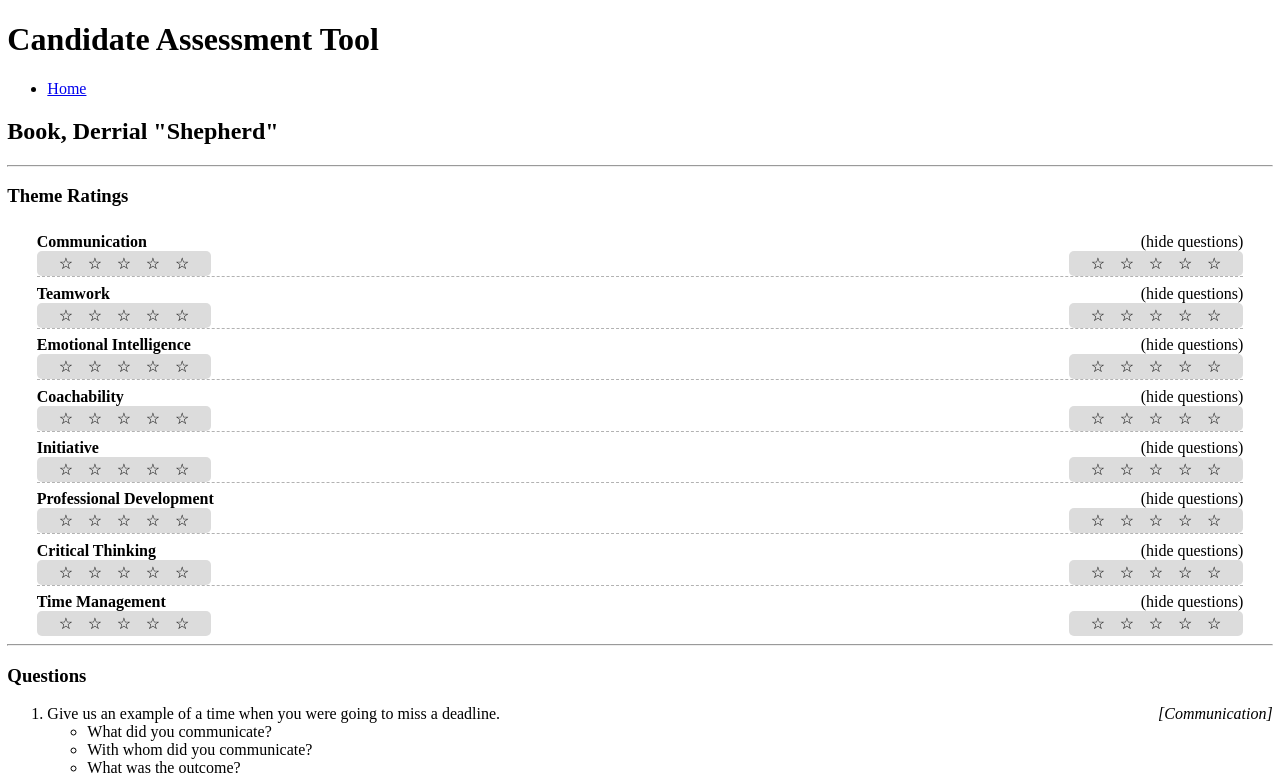
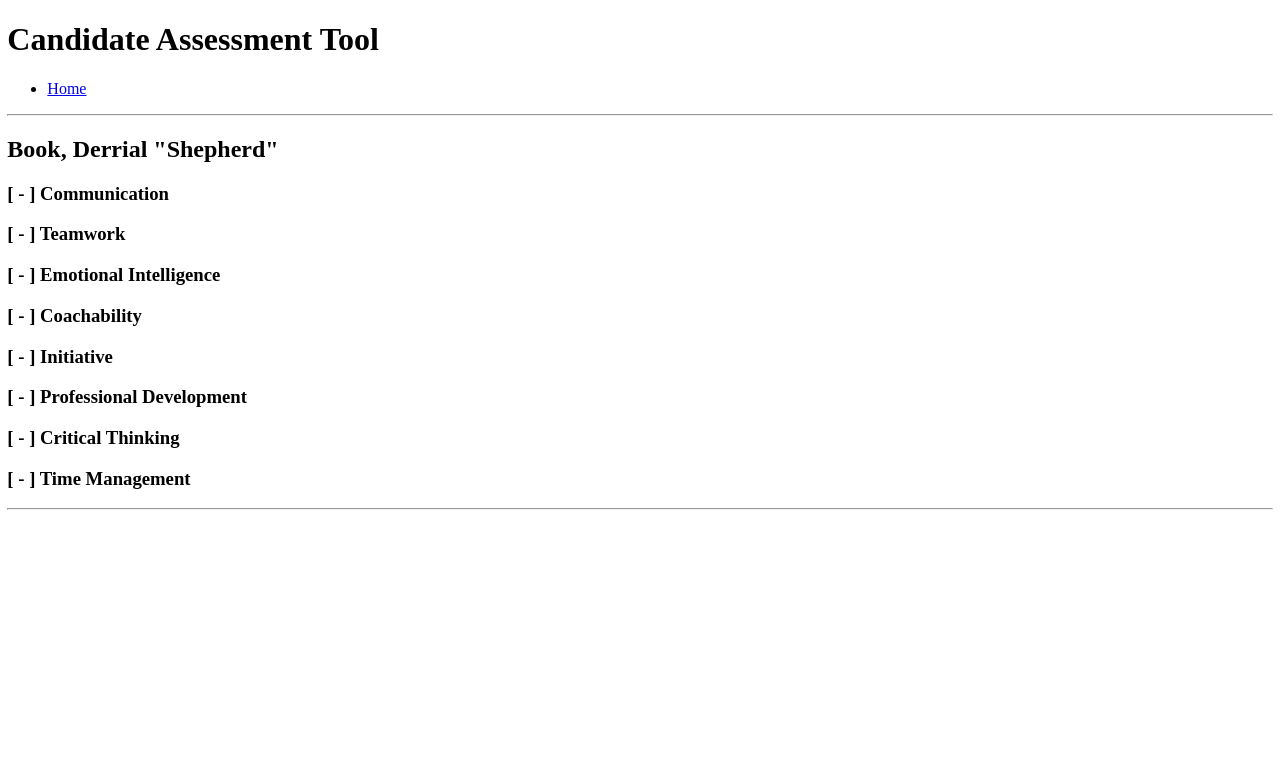
Before and after one commit to kalisjoshua/candidate-assessment-tool, a Next.js app: page /candidates/moaczk in a window 1280 px wide. Shown: the top 777 px of the page. Built offline with nearby package versions, Linux system fonts and the light colour scheme.

Commit message:
it's definitely not pretty but reviews are being persisted in the API and returned to the UI; and the UI is keeping the reviews

```diff
--- a/modules/datastore.js
+++ b/modules/datastore.js
@@ -8,8 +8,8 @@ export default {
 }
 
 // *** TEST DATA *** //
-if (!store['candidates']) {
-  store['candidates'] = [
+if (!store["candidates"]) {
+  store["candidates"] = [
     {
         "id": "moaczk",
         "name": "Book, Derrial \"Shepherd\""
@@ -52,7 +52,7 @@ if (!store['candidates']) {
     }
   ]
 
-  store['competencies'] = {
+  store["competencies"] = {
     Culture: [
       // 'How do you demonstrate behaviors that are in line with our ISMs',
       'Attitude and behavior are in line with the ISMs?',
@@ -73,7 +73,9 @@ if (!store['candidates']) {
     ],
   }
 
-  store['ratings'] = [
+  store["evaluations"] = {}
+
+  store["ratings"] = [
     {
       competencies: 'I would not want to work with this person in any context.',
       questions: 'I was put off by their response.',
@@ -83,11 +85,6 @@ if (!store['candidates']) {
       competencies: 'I would not want this person on my team.',
       questions: 'I don\'t think their response was very good.',
       score: -1,
-    },
-    {
-      competencies: 'I have no feelings - for or against - about this person joining our team.',
-      questions: 'I have no reaction to their response.',
-      score: 0,
     },
     {
       competencies: 'I think this person would fit somewhere within our organization.',
@@ -176,14 +173,14 @@ if (!store['candidates']) {
       + Describe what you do to continue improving your skills.
         - What do you want to focus on?
         - What are the next steps?
-        - What would you liek to see because of this improvement?
+        - What would you like to see because of this improvement?
     # Critical Thinking
       + Describe a time when you found a creative way to overcome an obstacle.
         - Was anyone else involved?
         - What was the impact?
       + Tell us about a process improvement you've made?
         - What was the follow-through?
-        - What did youdo to ensure this was implemented?
+        - What did you do to ensure this was implemented?
         - Was anyone else involved?
       + Walk us through a time when you identified and prevented a major issue.
         - How did you recognize the potential issue?
@@ -203,23 +200,23 @@ if (!store['candidates']) {
   `.trim().split('\n')
     .reduce((acc, str) => {
       const [_, leader, title] = str.trim().match(/^([-#+])\s+(.*)$/)
-      const theme = acc.themes[acc.themes.length - 1]
 
       switch (leader) {
-        case '#':
-          acc.themes.push(title)
+        case "#":
+          acc.current = title
+          acc.questions[title] = []
           break
-        case '+':
-          acc.questions.push({followups: [], theme, title})
+        case "+":
+          acc.questions[acc.current].push([title])
           break
-        case '-':
-          acc.questions[acc.questions.length - 1].followups.push(title)
+        case "-":
+          const i = acc.questions[acc.current].length
+          acc.questions[acc.current][i - 1].push(title)
           break
       }
 
       return acc
-    }, {themes: [], questions: []})
+    }, {current: '', questions: {}})
 
-  store['questions'] = topics.questions
-  store['themes'] = topics.themes
+  store["topics"] = topics.questions
 }
--- a/modules/handlerFactory.js
+++ b/modules/handlerFactory.js
@@ -7,7 +7,7 @@ function factory (methods) {
 }
 
 function NOT_FOUND (_, res) {
-  res.status(404).send('')
+  res.status(404).json({message: "Not found."})
 }
 
 export default factory
--- /dev/null
+++ b/modules/simpleSDK.js
@@ -0,0 +1,32 @@
+const defaultOptions = {
+  headers: {
+    "Content-Type": "application/json",
+  }
+}
+
+function simpleSDK (root, instanceOptions) {
+  root = root.replace(/\/+$/, "")
+
+  const methods = ["DELETE", "GET", "HEAD", "OPTIONS", "PATCH", "POST", "PUT"]
+
+  return new Proxy({}, {
+    get: function (_, method) {
+      method = method.toUpperCase()
+
+      if (!methods.includes(method)) {
+        throw new Error(`Invalid method provided: ${method}`)
+      }
+
+      return (resource = "", requestOptions = {}) => fetch(`${root}${resource}`, {
+          ...defaultOptions,
+          ...instanceOptions,
+          ...requestOptions,
+          ...(requestOptions.body ? {body: JSON.stringify(requestOptions.body)} : {}),
+          method,
+        })
+        .then((res) => res.json())
+    },
+  })
+}
+
+export default simpleSDK
--- a/pages/api/candidates/[id].js
+++ b/pages/api/candidates/[id].js
@@ -1,9 +1,12 @@
-import datastore from 'modules/datastore'
-import factory from 'modules/handlerFactory'
+import datastore from "modules/datastore"
+import handlerFactory from "modules/handlerFactory"
 
-const resource = 'candidates'
+const resource = "candidates"
 
-export default factory({
+const getCandidate = (id) => (datastore.get(resource) || [])
+  .filter((rec) => rec.id === id)[0]
+
+export default handlerFactory({
   // removes a candidate from the listing
   // DELETE: (req, res) => {},
 
@@ -15,22 +18,38 @@ export default factory({
 
   // returns a candidate
   GET: (req, res) => {
-    const data = datastore.get(resource) || []
     const {query: {id}} = req
+    const item = getCandidate(id)
 
-    const found = data.filter((rec) => rec.id === id)[0]
+    item.href = `/${resource}/${item.id}`
+
+    item.evaluations = datastore.get("evaluations")[id]
 
     // summary of responses from interviewers
     // did all interviewers give responses to all of the candidate's responses
     // has interviewer evaluated all aspects of the candidate we care about
     // questions are in groupings of competencies but only to help the interviewer make a judgement
 
-    found
-      ? res.status(200).json(found)
-      : res.status(404).json({message: 'Candidate not found.'})
+    item
+      ? res.status(200).json(item)
+      : res.status(404).json({message: "Candidate not found."})
   },
 
   // adds interviewers evaluations and comments
   // for the candidates responses to questions
-  PUT: (req, res) => {},
+  PUT: (req, res) => {
+    const {query: {id}} = req
+    const reviewer = req.body.reviewer
+
+    const item = getCandidate(id)
+
+    const all = datastore.get("evaluations")
+
+    all[id] = all[id] || {}
+    all[id][req.body.reviewer] = req.body.scores
+
+    datastore.put("evaluations", all)
+
+    res.status(200).json({})
+  },
 })
--- a/pages/api/index.js
+++ b/pages/api/index.js
@@ -12,7 +12,7 @@ const reducer = (acc, resource) => ({
   ...acc,
   [resource]: datastore.get(resource) || []
 })
-const root = ['competencies', 'ratings', 'themes', 'questions']
+const root = ['competencies', 'ratings', 'topics']
   .reduce(reducer, {links})
 
 export default factory({
--- a/pages/candidates/[id].js
+++ b/pages/candidates/[id].js
@@ -1,284 +1,206 @@
-import {useEffect, useState} from 'react'
+import {useEffect, useState} from "react"
 
-const getAll = () => fetch('http://localhost:3000/api/candidates')
-  .then((res) => res.json())
+import simpleSDK from "modules/simpleSDK"
 
-export async function getStaticPaths () {
-  const paths = (await getAll())
+const bff = simpleSDK("http://localhost:3000/api")
+const reviewer = ((key = "reviewer") => ({
+  get: () => localStorage.getItem(key),
+  set: (val) => localStorage.setItem(key, val),
+}))()
+
+function Candidate ({candidate, ratings, topics}) {
+  if (!candidate) return null
+
+  // **** Topic > Situation > Question(s) **** //
+
+  // this is a mess and I am sorry for my choices
+  const reviewersRatings = Object.keys(topics)
+    .reduce((acc, topic) => ({...acc, [topic]: topics[topic].reduce((a, [situation]) => ({...a, [situation]: 0}), {})}), {})
+
+  // console.log(candidate)
+  const [myRatings, setMyRatings] = useState(reviewersRatings)
+  const topicToggles = Object.keys(topics)
+    .reduce((acc, topic) => {
+      const [state, set] = useState(false)
+
+      acc[topic] = {
+        get icon() {return `[ ${state ? "+" : "-"} ]`},
+        get value() {return state},
+        toggle() {set(!state)},
+      }
+
+      return acc
+    }, {})
+
+  useEffect(() => {
+    document.title = `${candidate.name} - Candidate Assessment Tool`
+
+    if (!reviewer.get()) {
+      reviewer.set(Math.random().toString(36).slice(2))
+    }
+
+    if (candidate.evaluations?.[reviewer.get()]) {
+      setMyRatings(candidate.evaluations[reviewer.get()])
+    }
+  })
+
+  return (
+    <fragment>
+      <hr />
+
+      <h2>{candidate.name}</h2>
+
+      {Object.keys(topics)
+        .map((topic) => (
+          <section className="topic">
+            <h3>{topicTogglerIcon(topicToggles[topic])} {topic}</h3>
+
+            {topicToggles[topic].value && questions({
+              list: topics[topic],
+              myRatings: myRatings[topic],
+              ratingsScale: ratings
+                .map(({questions, score}) => ({score, text: questions})),
+              submitRating: (situation, rating) => {
+                const reset = rating === myRatings[topic][situation]
+
+                const newState = {...myRatings}
+                newState[topic][situation] = reset ? 0 : rating
+
+                bff.put(candidate.href, {
+                  body: {
+                    reviewer: reviewer.get(),
+                    scores: myRatings,
+                  }
+                })
+
+                setMyRatings(newState)
+              },
+            })}
+
+          </section>
+        ))}
+
+      <style jsx>{`
+      `}</style>
+    </fragment>
+  )
+}
+
+async function getStaticPaths () {
+  const paths = (await bff.get("/candidates"))
     .map(({href}) => href)
 
   return {paths, fallback: true}
 }
 
-export async function getStaticProps ({params: {id}}) {
-  const [candidate] = (await getAll())
-    .filter(({href}) => href.split('/').includes(id))
-  const meta = await fetch('http://localhost:3000/api')
-    .then((res) => res.json())
+async function getStaticProps ({params: {id}}) {
+  const candidate = await bff.get(`/candidates/${id}`)
+  const meta = await bff.get()
 
   delete meta.links
 
   return {props: (candidate ? {candidate, ...meta} : {...meta})}
 }
 
-/*
-  The data from the API can provide how many people have responded as an indicator
-  to the user of how many people have made a decision without divulging what their
-  decision actually is. Then, once the user submits their score they would be able
-  to see the aggregate score of everyone.
-
-  The number of users who have responded could "fill up" the background of the
-  group score indicator.
-  {
-    ratings: {
-      "Communication": {
-        respondants: 4,
-        score: 1.25,
-      },
-      "Teamwork": {
-        respondants: 4,
-        score: 1.25,
-      },
-      "Emotional Inteligence": {
-        respondants: 4,
-        score: 1.25,
-      },
-      "Coachability": {
-        respondants: 4,
-        score: 1.25,
-      },
-      "Initiative": {
-        respondants: 4,
-        score: 1.25,
-      },
-      "Professional Development": {
-        respondants: 4,
-        score: 1.25,
-      },
-      "Critical Thinking": {
-        respondants: 4,
-        score: 1.25,
-      },
-      "Time Management": {
-        respondants: 4,
-        score: 1.25,
-      },
-    }
-  }
-*/
-
-function Candidate ({candidate, questions, ratings, themes}) {
-  const ratingsForThemes = {
-    group: candidate.ratings,
-    scale: ratings,
-  }
-
-  useEffect(() => {
-    document.title = `${candidate.name} - Candidate Assessment Tool`
-  })
-
-  if (!candidate) {
-
-    return null
-  } else {
-
-    return (
-      <fragment>
-        <h2>{candidate.name}</h2>
-
-        <hr />
-
-        <h3>Theme Ratings</h3>
-
-        <ul className="theme-ratings">
-          {themes.map((title, i) => (
-            <Theme key={`${title}-${i}`} ratings={ratingsForThemes} title={title}/>
-          ))}
-        </ul>
-
-        <hr />
-
-        <h3>Questions</h3>
-
-        <ol>
-          {questions
-            .map(({followups, theme, title}, i) => (
-              <li key={i}>
-                {title}
-                <em style={{float: "right"}}>[{theme}]</em>
-                <ul>
-                  {followups.map((question) => <li key="question">{question}</li>)}
-                </ul>
-              </li>
-            ))
-          }
-        </ol>
-
-        <hr />
-
-        <h3>Overall Evaluation</h3>
-
-        <h4>Competence</h4>
-        <p>* * * * *</p>
-
-        <h4>Culture</h4>
-        <p>* * * * *</p>
-
-        <h4>Notes</h4>
-
-        <textarea />
-
-        <button>Submit Evaluation</button>
-
-        <style jsx>{`
-          .theme-ratings {
-            margin: 0;
-            padding: 0;
-          }
-        `}</style>
-
-        {/*
-        Name, Candidate
-
-        ~~~~~~~~~~~~~~~~~~~~~ Themes ~~~~~~~~~~~~~~~~~~~~
-
-        Communication                              (show)
-        * * * * *                               * * * * *
-        Teamwork                                   (show)
-        * * * * *                               * * * * *
-        Emotional Intelligence                     (hide)
-        * * * * *                               * * * * *
-        Coachability                               (show)
-        * * * * *                               * * * * *
-        Initiative                                 (show)
-        * * * * *                               * * * * *
-        Professional Development                   (show)
-        * * * * *                               * * * * *
-        Critical Thinking                          (show)
-        * * * * *                               * * * * *
-        Time Management                            (show)
-        * * * * *                               * * * * *
-
-        ~~~~~~~~~~~~~~~~~~~ Questions ~~~~~~~~~~~~~~~~~~~
-
-        [Communication] [Teamwork] [...]
-
-        1. How?                              [Competence]
-
-        Score: * * * * *
-        Notes: __________________________________________
-
-        2. What?                                [Culture]
-
-        Score: * * * * *
-        Notes: __________________________________________
-
-        3. ...
-
-        ~~~~~~~~~~~~~~~~~~~~ Overall ~~~~~~~~~~~~~~~~~~~~
-
-        Competence                                Culture
-        * * * * *                               * * * * *
-
-        Notes                                           ^
-        _________________________________________________
-
-                                                   Submit
-        */}
-      </fragment>
-    )
-  }
-}
-
-function Rating (props) {
-  const {disabled, scale, value} = props
-  const isSelected = (score) => value >= +score
-    ? "selected"
-    : ""
+function questions ({list, myRatings, ratingsScale, submitRating}) {
 
   return (
-    <ul className={`rating `}>
-      {scale.map(({score}) => <li className={isSelected(score)} key={score} title={score} />)}
+    <ol className="topics">
+      {list
+        .map(([situation, ...questions]) => (
+          <li>
+            {situation}
+            {rating({
+              myRating: myRatings[situation],
+              ratingsScale,
+              submitRating: (score) => submitRating(situation, score),
+            })}
+
+            <ul>
+              {questions
+                .map((text) => <li>{text}</li>)}
+            </ul>
+          </li>
+        ))}
 
       <style jsx>{`
-        .rating {
-          background: ${disabled ? 'gainsboro' : 'transparent'};
-          border-radius: 5px;
-          display: flex;
-          justify-content: space-evenly;
+        .topics > li {
           margin: 0;
-          padding: 3px 2ex;
+          padding: 2ex;
         }
-
-        .rating li {
-          cursor: pointer;
-          list-style-type: none;
-          margin: 0 1ex;
-          padding: 0;
-        }
-
-        .rating li:before {
-          content: "☆";
-        }
-
-        .rating li.selected:before {
-          content: "★";
+        .topics > li:nth-child(2n+1) {
+          background: rgba(0, 0, 0, 0.08);
         }
       `}</style>
-    </ul>
+    </ol>
   )
 }
 
-function Theme ({ratings: {group = {}, scale}, title}) {
-  const [show, setShow] = useState(['hide', 'show'])
-  const showToggle = () => {
-    const [a, b] = show
-    setShow([b, a])
-
-  }
+function rating ({myRating, ratingsScale, situation, submitRating}) {
 
   return (
-    <figure className="theme">
-      <figcaption>
-        <strong>{title}</strong>
-        <span onClick={showToggle}>({show[0]} questions)</span>
-      </figcaption>
-
-      <section>
-        <Rating scale={scale} value={group[title]} />
-        <Rating disabled={true} scale={scale} value={group[title]} />
-      </section>
+    <ol>
+      {ratingsScale
+        .map(({score, text}) => (
+          <li onClick={() => submitRating(score)} title={text}>
+            {myRating && myRating >= score ? "★" : "☆"}
+          </li>
+        ))}
 
       <style jsx>{`
-        figcaption {
-          display: flex;
+        ol {
+          float: right;
+          font-size: 150%;
         }
-
-        figcaption strong {
-          flex-grow: 1;
+        ol:before {
+          content: "${myRating || "0"}";
+          padding: 0 1ex;
         }
-
-        figcaption span {
+        li {
+          border-radius: 3px;
           cursor: pointer;
+          display: inline;
+          line-height: 0;
+          margin: 0;
+          padding: .75ex .5ex .25ex;
           user-select: none;
         }
+        li + li {
+          margin-left: 1ex;
+        }
+        li:hover {
+          transition: 300ms;
+        }
+        li:nth-of-type(1):hover {background: red;}
+        li:nth-of-type(2):hover {background: orange;}
+        li:nth-of-type(3):hover {background: blue;}
+        li:nth-of-type(4):hover {background: green;}
+      `}</style>
+    </ol>
+  )
+}
 
-        section {
-          display: flex;
-          justify-content: space-between;
+function topicTogglerIcon ({icon, toggle}) {
+
+  return (
+    <span onClick={toggle}>
+      {icon}
+      <style jsx>{`
+        span {
+          cursor: pointer;
+          transition: 300ms;
+          user-select: none;
         }
-
-        .theme {
-          margin: 0 4ex;
-          padding: 1ex 0 0;
-        }
-
-        .theme + .theme {
-          border-top: 1px dashed rgba(0, 0, 0, 0.3);
+        span:hover {
+          background: cornflowerBlue;
         }
       `}</style>
-    </figure>
+    </span>
   )
 }
 
 export default Candidate
+export {
+  getStaticPaths,
+  getStaticProps,
+}
```
